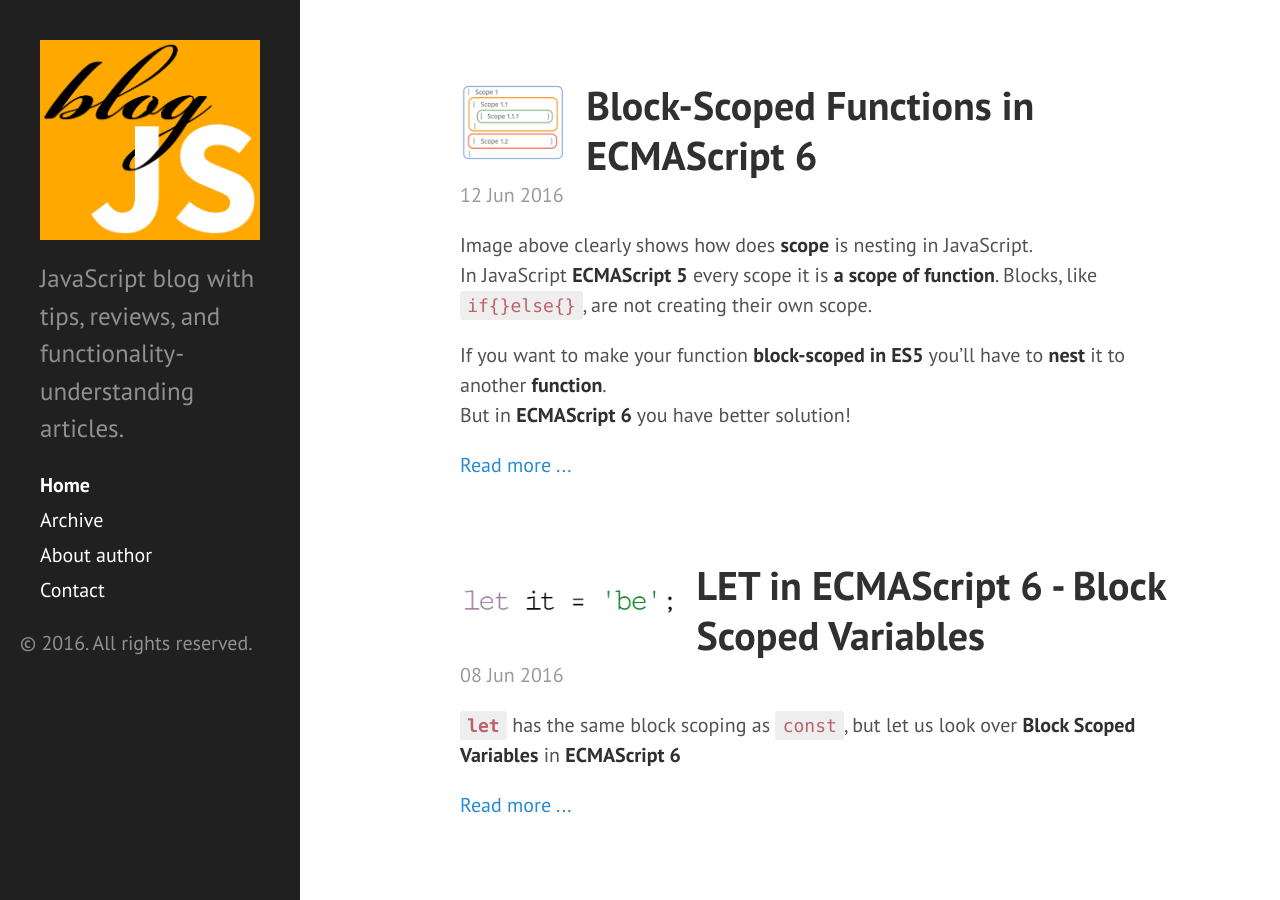
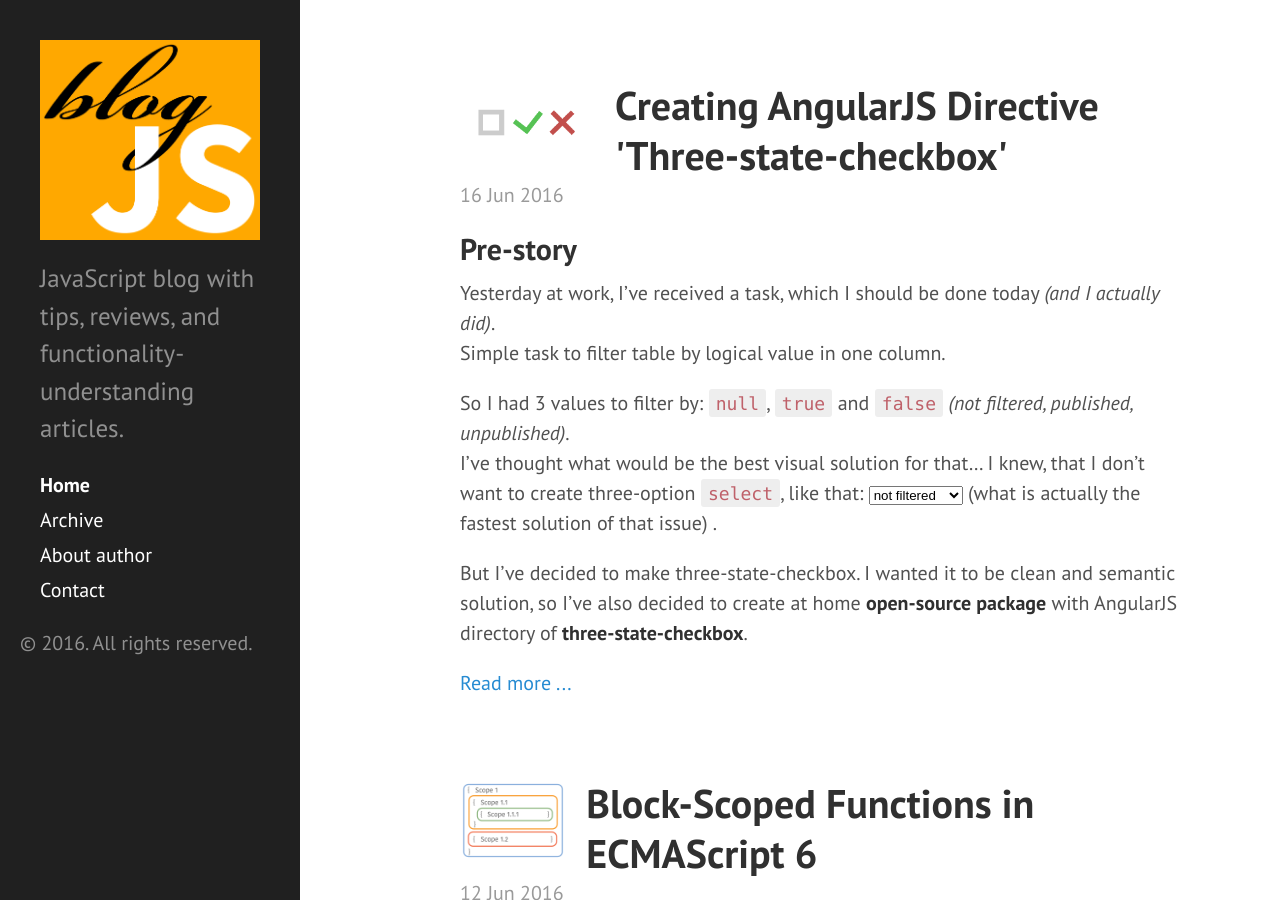
Before and after one commit to blogjs/blogjs.github.io, a Jekyll site: the page built from index.html, in a window 1280 px wide and 900 px high. Built offline with Jekyll 4.4.1, drawn with Linux system fonts in a browser that asks for light colours; the list of posts is cut into pages by our own code; part of the change alters nothing that is shown; some of the changed text lies outside the part shown.

Commit message:
Publishing angular post

```diff
--- a/_posts/2016-06-16-creating-angular-directive.markdown
+++ b/_posts/2016-06-16-creating-angular-directive.markdown
@@ -4,8 +4,8 @@ comments: true
 categories:
     - AngularJS
 title:  "Creating AngularJS Directive 'Three-state-checkbox'"
-date:   2016-06-16 00:00:00 +0200
-published: false
+date:   2016-06-16 08:00:00 +0200
+published: true
 tags:
     - AngularJS
     - Directive
@@ -76,9 +76,9 @@ with that directive.
             };
         }]);
 
-Ok now we have our angular **module** and **directive**. <br/>
+Ok now we have our angular **module** and **directive** initialized. <br/>
 So to use it in another project, you need to add this _JavaScript_ file to _index.html_ and add `"threeStateCheckbox"` to dependencies of your app module.<br/>
-And in my directive `ngModel` is required so usage of it should look like this:
+In my directive `ngModel` is required so usage of it should look like this:
 
 **app.js** :
 
@@ -105,3 +105,132 @@ And in my directive `ngModel` is required so usage of it should look like this:
         <script type="text/javascript src="three-state-checkbox.js"></script>
         <script type="text/javascript src="app.js"></script>
     </body>
+
+Ok. But directive will show nothing now.
+
+If you are creating simple element directive _(like checkbox, input, etc )_, you should better not create template for your directive, but use element,
+by which your directive was initialized in _html_ file.
+
+Modify your element and then do `$compile(element)(scope);`.
+
+
+    link: function(scope, element, attrs, ngModel){
+        scope.click = function(){};
+        element.attr("class", "tri-sta-che");
+        element.attr("ng-click", "click()");
+        element.removeAttr("three-state-checkbox");
+        $compile(element)(scope);
+    }
+
+So as you can see, I've added `ng-click` attribute thought `class` and removed `three-state-checkbox`, because my directive configured with `restrict: "A"` which means it can be linked only by attribute.
+
+Ok now we need to change `ngModel`, when someone will **click** on the "checkbox". <br/>
+4-th attribute of `link` function is _Collection_ of required directives, or single directive, if only one directive is requiired. <br/>
+As `ngModel` is the only directive **required** by  **three-state-checkbox** I can reach the `ngModel` object from link function attributes.<br/>
+We will use 2 methods and 1 parameter of `ngModel` object:
+
+* `$setViewValue()` - to set value to `ngModel`
+* `$render()` - to render `ngModel` and trigger event for `ng-change`
+* `$modelValue` - current value of `ngModel`
+
+<br/>
+
+        link: function(scope, element, attrs, ngModel){
+            var states = [true, false, null];
+
+            scope.click = function(){
+                var st;
+                states.map(function(val, i){
+                    if(scope.ngModel === val){
+                        st = states[(i+1)%3];
+                    }
+                });
+                ngModel.$setViewValue(st);
+                ngModel.$render();
+            };
+            element.attr("class", "tri-sta-che");
+            element.attr("ng-click", "click()");
+            element.removeAttr("three-state-checkbox");
+            $compile(element)(scope);
+        }
+
+Ok. Now **three-state-checkbox** directive is working properly, changing **ngModel** and triggering **ngChange** event.
+
+I've also added `options` parameter to directive, and `ng-class` attribute to element, to change class when state is changed.
+
+So my first stable version **v 1.0.7** looks like this:
+
+    'use strict';
+    angular.module("threeStateCheckbox", [])
+        .directive("threeStateCheckbox", ['$compile', function($compile){
+            var dirObj = {
+                restrict: "A",
+                transclude: true,
+                require: 'ngModel',
+                scope: {
+                    'options': "@options",
+                },
+                template:'<span class="tsc-b tsc-b-t"></span>'+
+                '<span class="tsc-b tsc-b-l"></span>'+
+                '<span class="tsc-b tsc-b-r"></span>'+
+                '<span class="tsc-b tsc-b-b"></span>',
+                link: function(scope, element, attrs, ngModel){
+                    config.set(scope.options);
+                    var states = [true, false, null];
+                    var classNames = ["checked", "unchecked", "clear"];
+                    scope.click = function(){
+                        var st;
+                        states.map(function(val, i){
+                            if(ngModel.$modelValue === val){
+                                st = states[(i+1)%3];
+                            }
+                        });
+                        ngModel.$setViewValue(st);
+                        ngModel.$render();
+                    };
+                    scope.tscClassName = function(){
+                        var className;
+                        states.map(function(val, i){
+                            if(ngModel.$modelValue=== val){
+                                className = classNames[i];
+                            }
+                        });
+                        return className;
+                    };
+                    element.attr("class", "tri-sta-che " + config.opts.size);
+                    element.attr("ng-click", "click()");
+                    element.attr("ng-class", "tscClassName()");
+                    element.removeAttr("three-state-checkbox");
+                    element.removeAttr("options");
+                    $compile(element)(scope);
+                }
+            };
+            var config = {
+                opts: {
+                    size: 'md'
+                },
+                set: function(options){
+                    if(options){
+                        for(var key in options){
+                            this.opts[key] = options[key];
+                        }
+                    }
+                }
+            };
+            return dirObj;
+        }]);
+
+I've created animations for changing states and **Internet Explorer** doesn't support all styles for _css pseudo-elements_, so I had to create **template** with _spans_.
+
+___
+
+## Versioning
+
+Use **Git tags** to support versioning of your project. Read more about [Git Tagging](https://git-scm.com/book/en/v2/Git-Basics-Tagging)
+
+
+## GitHub repository
+
+[![GitHub logo](/public/github.png "") ](https://github.com/antontemchenko/three-state-checkbox "Three-state checkbox - GitHub repository")
+
+I also need help to extend this directive, so if you want to contribute, I will be very thankful.
```
